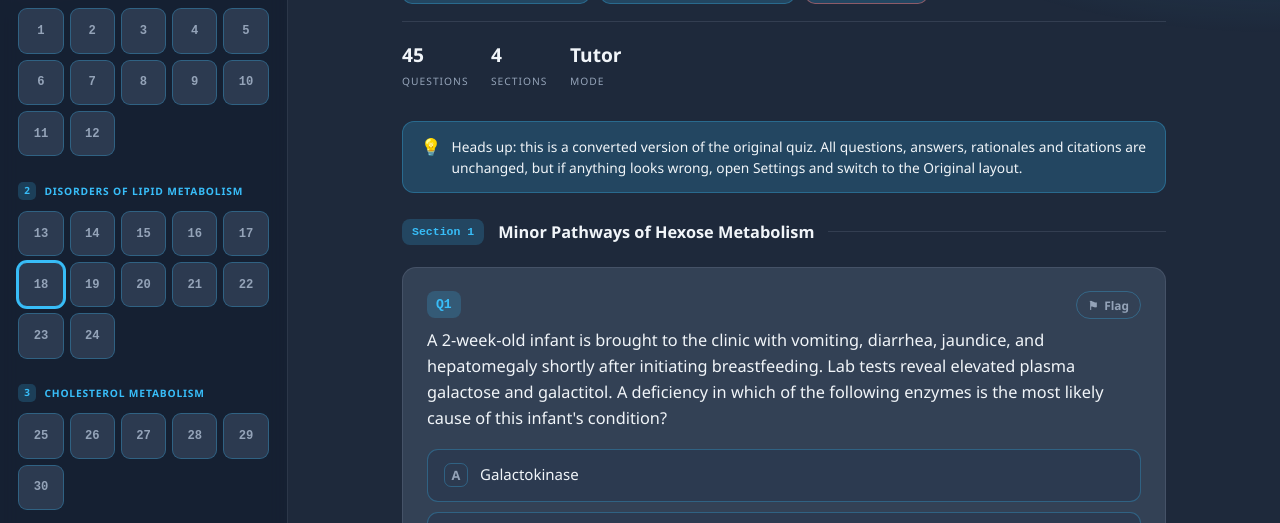
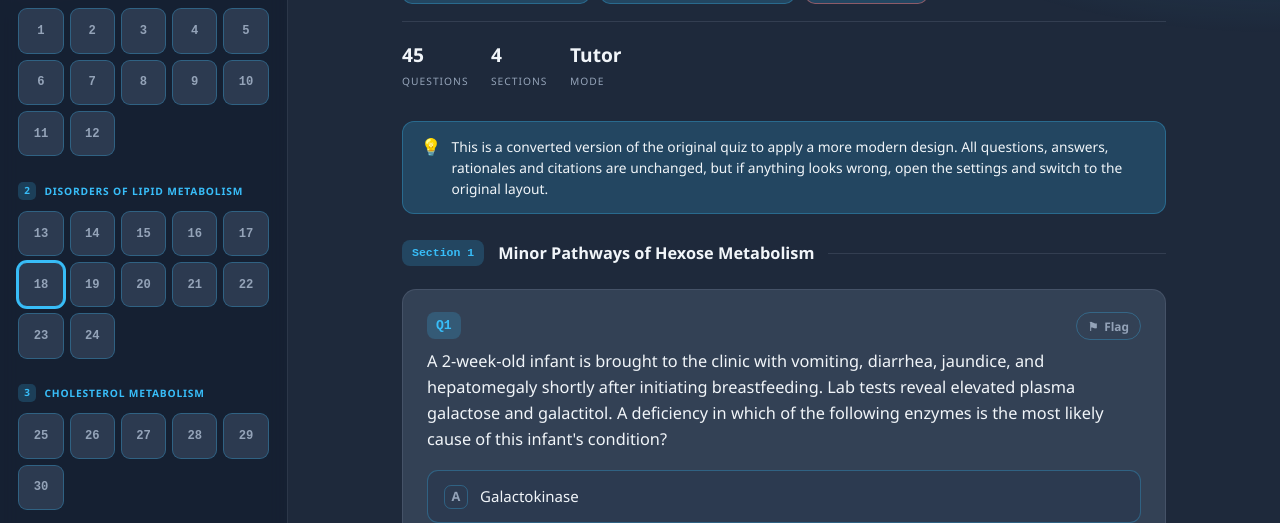
Before and after one commit to ibecerraMCG/FOM-Week-3-Tuesday-Practice-Quiz, a plain HTML site: page index.html in a window 1280 px wide. Shown: the part 216-739 px from the top of the page. Drawn offline with Linux system fonts and the light colour scheme.

Commit message:
Update converted quiz notice text

```diff
--- a/index.html
+++ b/index.html
@@ -1087,7 +1087,7 @@ body.hide-conv-warning .conv-warning{display:none}
 
         <div id="tutor-tracker" aria-live="polite"></div>
         <div id="results-card"></div>
-        <div class="conv-warning" id="conv-warning" role="note"><span class="cw-ic" aria-hidden="true">💡</span><span class="cw-text">Heads up: this is a converted version of the original quiz. All questions, answers, rationales and citations are unchanged, but if anything looks wrong, open Settings and switch to the Original layout.</span></div>
+        <div class="conv-warning" id="conv-warning" role="note"><span class="cw-ic" aria-hidden="true">💡</span><span class="cw-text">This is a converted version of the original quiz to apply a more modern design. All questions, answers, rationales and citations are unchanged, but if anything looks wrong, open the settings and switch to the original layout.</span></div>
         <div id="quiz-root"></div>
 
         <div class="quiz-end hidden" id="quiz-end">
```
